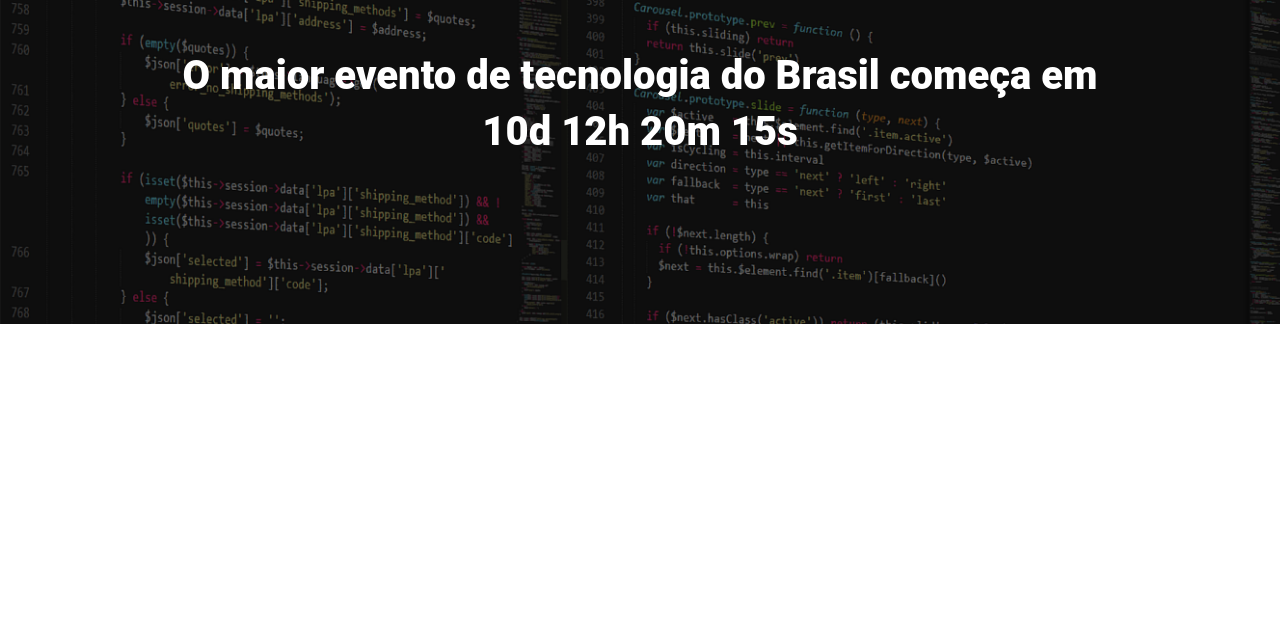
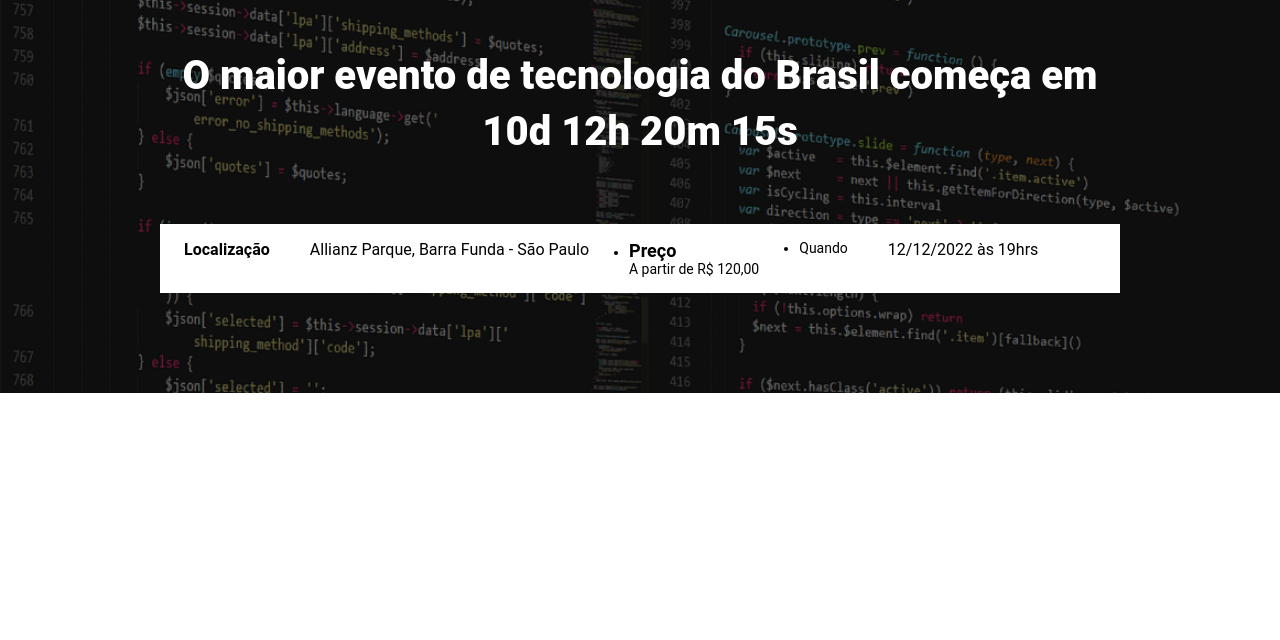
Before and after one commit to CarlosTadeuu/ebac_tech_talks, a website built with Parcel: page src/index.html in a window 1280 px wide. Shown: the part 160-800 px from the top of the page. Built offline with nearby package versions, Linux system fonts and the light colour scheme.

Commit message:
adiciona barra de informações ao hero e organiza estilos

```diff
--- a/src/index.html
+++ b/src/index.html
@@ -3,6 +3,7 @@
 	<head>
 		<meta charset="UTF-8" />
 		<meta name="viewport" content="width=device-width, initial-scale=1.0" />
+		<link rel="stylesheet" href="styles/main.scss" />
 		<link rel="preconnect" href="https://fonts.googleapis.com" />
 		<link rel="preconnect" href="https://fonts.gstatic.com" crossorigin />
 		<link
@@ -10,7 +11,6 @@
 			rel="stylesheet"
 		/>
 		<title>EBAC Tech Talks</title>
-		<link rel="stylesheet" href="styles/main.scss" />
 	</head>
 	<body>
 		<header class="hero">
@@ -19,6 +19,20 @@
 				<p class="hero__text">
 					O maior evento de tecnologia do Brasil começa em 10d 12h 20m 15s
 				</p>
+				<div class="infos-bar">
+					<ul class="infos-bar__infos">
+						<li class="infos-bar__infos">
+							<b>Localização</b>
+							Allianz Parque, Barra Funda - São Paulo
+						</li>
+						<li class="infos-bar__infos__item">
+							<b>Preço</b>
+							A partir de R$ 120,00
+						</li>
+						<li class="infos-bar__infos__item">Quando</li>
+						12/12/2022 às 19hrs
+					</ul>
+				</div>
 			</div>
 		</header>
 		<script src="scripts/main.js"></script>
--- /dev/null
+++ b/src/styles/components/_infos_bar.scss
@@ -0,0 +1,18 @@
+.infos-bar {
+	padding: 16px 24px;
+	background-color: #fff;
+
+	&__infos {
+		display: flex;
+		gap: 40px;
+
+		&__item {
+			font-size: 14px;
+			color: #000;
+			b {
+				font-size: 18px;
+				display: block;
+			}
+		}
+	}
+}
--- a/src/styles/main.scss
+++ b/src/styles/main.scss
@@ -1,4 +1,5 @@
 @use "hero";
+@use "components/infos_bar";
 * {
 	margin: 0;
 	padding: 0;
```
